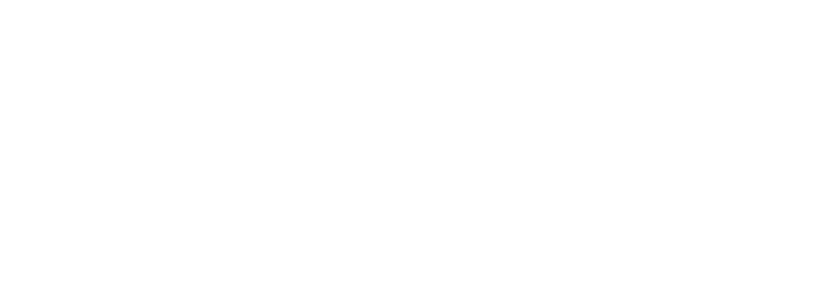
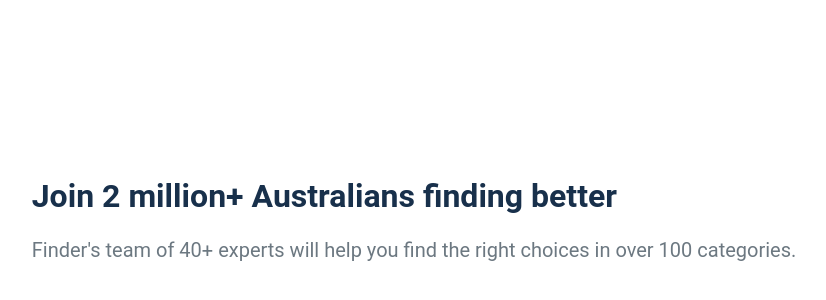
Before and after one commit to ddmuzyk/Homepage, a React (Vite) app: page / in a window 1280 px wide. Shown: the part 24-324 px from the top of the page, without its empty margins (226-1052 px from the left). Built offline with nearby package versions, Linux system fonts and the light colour scheme.

Commit message:
adjusting styles for the whole document

```diff
--- a/src/App.css
+++ b/src/App.css
@@ -1,42 +1,60 @@
-/* #root {
+#root {
+  display: flex;
+  justify-content: center;
+  align-items: center;
   max-width: 1280px;
-  margin: 0 auto;
-  padding: 2rem;
-  text-align: center;
+  margin: 0;
+  min-height: 80vh;
+  /* padding: 2rem; */
+  /* text-align: center; */
+}
+
+h2 {
+  margin: 0;
+}
+
+.home-section {
+  margin-top: 0;
+}
+
+.home-section h2 {
+  color: #18304b;
+  font-size: 24px;
+  font-weight: 700;
+  line-height: 38.4px;
+}
+
+.home-section p {
+  color: #6c7881;
+  font-size: 18px;
+  font-weight: 400;
+  line-height: 150%;
+}
+
+.content {
+  /* margin: 0 10%; */
+}
+
+/* .tiles-container {
+
 } */
 
-.logo {
-  height: 6em;
-  padding: 1.5em;
-  will-change: filter;
-  transition: filter 300ms;
-}
-.logo:hover {
-  filter: drop-shadow(0 0 2em #646cffaa);
-}
-.logo.react:hover {
-  filter: drop-shadow(0 0 2em #61dafbaa);
+.tiles {
+  height: 137px;
 }
 
-@keyframes logo-spin {
-  from {
-    transform: rotate(0deg);
+@media screen and (min-width: 961px) {
+  .home-section h2 {
+    font-size: 32px;
   }
-  to {
-    transform: rotate(360deg);
+
+  .home-section p {
+    font-size: 20px;
+    font-weight: 400;
+    line-height: 30px;
+  }
+
+  .tiles {
+    height: 130px;
   }
 }
-
-@media (prefers-reduced-motion: no-preference) {
-  a:nth-of-type(2) .logo {
-    animation: logo-spin infinite 20s linear;
-  }
-}
-
-.card {
-  padding: 2em;
-}
-
-.read-the-docs {
-  color: #888;
-}
--- a/src/App.jsx
+++ b/src/App.jsx
@@ -4,10 +4,22 @@
 import './App.css'
 
 function App() {
-  const [count, setCount] = useState(0)
+
+  const [isOpen, setIsOpen] = useState(false);
 
   return (
-    <div className='home-section'></div>
+    <section className='home-section'>
+      <div className='content'>
+        <h2 >Join 2 million+ Australians finding better</h2>
+        <p>Finder's team of 40+ experts will help you find the right choices in over 100 categories.</p>
+      </div>
+      <div className='tiles-container'>
+        <div className='tiles'>
+
+          <div></div>
+        </div>
+      </div>
+    </section>
   )
 }
 
--- a/src/index.css
+++ b/src/index.css
@@ -1,18 +1,4 @@
-/* :root {
-  font-family: Inter, system-ui, Avenir, Helvetica, Arial, sans-serif;
-  line-height: 1.5;
-  font-weight: 400;
-
-  color-scheme: light dark;
-  color: rgba(255, 255, 255, 0.87);
-  background-color: #242424;
-
-  font-synthesis: none;
-  text-rendering: optimizeLegibility;
-  -webkit-font-smoothing: antialiased;
-  -moz-osx-font-smoothing: grayscale;
-  -webkit-text-size-adjust: 100%;
-}
+/*
 
 
 
@@ -69,3 +55,30 @@
     background-color: #f9f9f9;
   }
 } */
+
+html {
+  height: 100%;
+}
+
+body {
+  min-height: 100%;
+  margin: 0;
+}
+
+@import url('https://fonts.googleapis.com/css2?family=Montserrat&family=Roboto&display=swap');
+
+:root {
+  font-family: 'Roboto', system-ui, Avenir, Helvetica, Arial, sans-serif;
+  /* line-height: 1.5; */
+  font-weight: 400;
+
+  color-scheme: light dark;
+  color: rgba(255, 255, 255, 0.87);
+  background-color: #ffffff;
+
+  /* font-synthesis: none; */
+  text-rendering: optimizeLegibility;
+  -webkit-font-smoothing: antialiased;
+  -moz-osx-font-smoothing: grayscale;
+  -webkit-text-size-adjust: 100%;
+}
```
